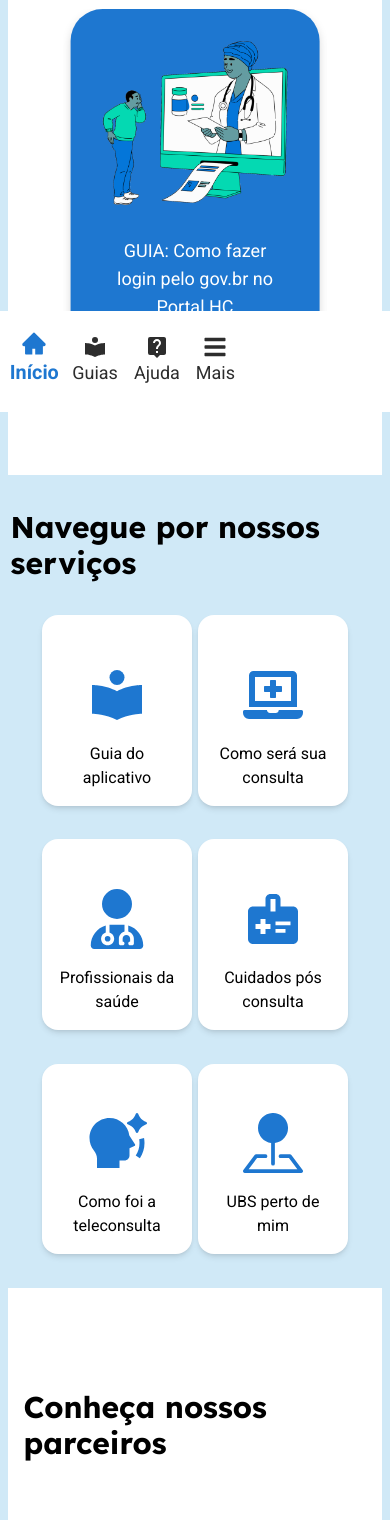
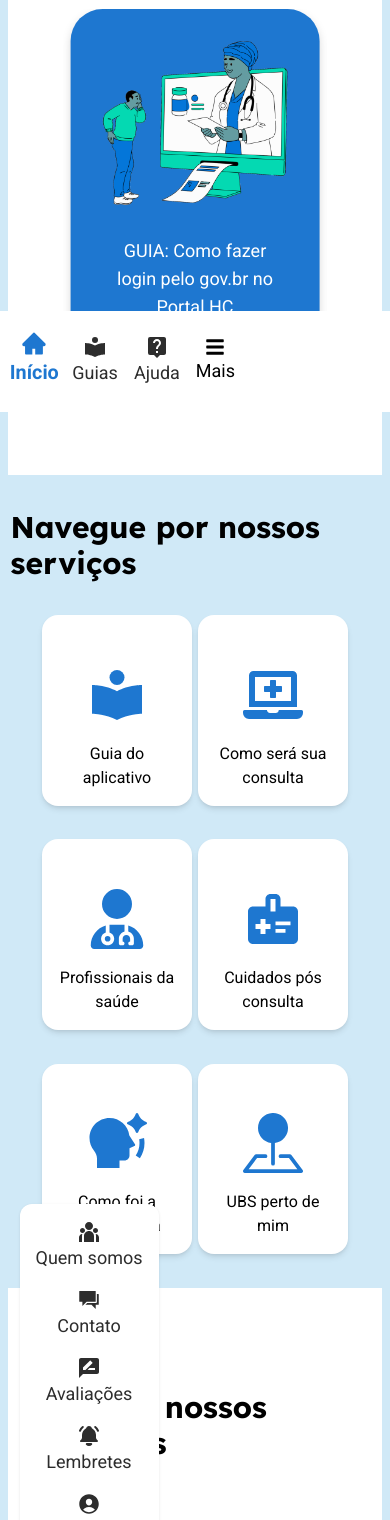
Before and after one commit to consulta-certa/react, a React (Vite) app: page / in a window 390 px wide. Shown: the part 432-1952 px from the top of the page. Built offline with nearby package versions, Linux system fonts and the light colour scheme.

Commit message:
Estilização funcional do menu mobile e ajustes de ambiente do python

```diff
--- a/db.json
+++ b/db.json
@@ -129,6 +129,12 @@
       "especialidade": "cardiologista",
       "data_consulta": "24/09/2025 12:04",
       "status": true
+    },
+    {
+      "id": "53b0",
+      "especialidade": "fisioterapeuta",
+      "data_consulta": "25/09/2025 07:38",
+      "status": true
     }
   ],
   "contatos": [
@@ -250,6 +256,14 @@
       "email": "gustavobosaksantos@gmail.com",
       "senha": "123456",
       "acompanhante": false
+    },
+    {
+      "id": "1a96",
+      "nome": "felte",
+      "telefone": "11112341234",
+      "email": "felipeferretelemes@gmail.com",
+      "senha": "senha123",
+      "acompanhante": false
     }
   ]
 }
--- a/src/components/Header/Header.tsx
+++ b/src/components/Header/Header.tsx
@@ -12,8 +12,10 @@ import { MdRateReview } from 'react-icons/md'
 import { TbBellRingingFilled } from 'react-icons/tb'
 import { IoPersonCircle } from 'react-icons/io5'
 import { FaBars } from 'react-icons/fa'
+import { useState } from 'react'
 
 function Header () {
+  const [aberto, setAberto] = useState(false)
 
   return (
     <header className='header'>
@@ -47,7 +49,20 @@ function Header () {
           <NavElement path='/' icon={AiFillHome} label='Início' />
           <NavElement path='/guias' icon={BiSolidBookReader} label='Guias' />
           <NavElement path='/ajuda' icon={MdLiveHelp} label='Ajuda' />
-          <NavElement path='/item' icon={FaBars} label='Mais' />
+          <button className='flex flex-col items-center' onClick={()=>setAberto(aberto ? false : true)}>
+            <FaBars className='text-xl'/>
+            <p>{ aberto ? 'Fechar' : 'Mais'}</p>
+          </button>
+        </ul>
+      </nav>
+      <nav className={`hidden max-lg:block fixed bottom-[14vh] p-4 z-1000 text-lg transition-transform duration-300 ease-in rounded-xl shadow-sm ${aberto ? 'translate-y-0' : 'translate-y-[150vh]'}`}>
+        <ul className='flex flex-col w-full items-center h-full gap-4 '>
+          <NavElement path='/quem-somos' icon={RiTeamFill} label='Quem somos' />
+          <NavElement path='/contato' icon={IoMdChatboxes} label='Contato' />
+          <NavElement path='/avaliar-teleconsulta' icon={MdRateReview} label='Avaliações'
+          />
+          <NavElement path='/lembretes' icon={TbBellRingingFilled} label='Lembretes' />
+          <NavElement path='/perfil' icon={IoPersonCircle} label='Perfil' />
         </ul>
       </nav>
     </header>
```
